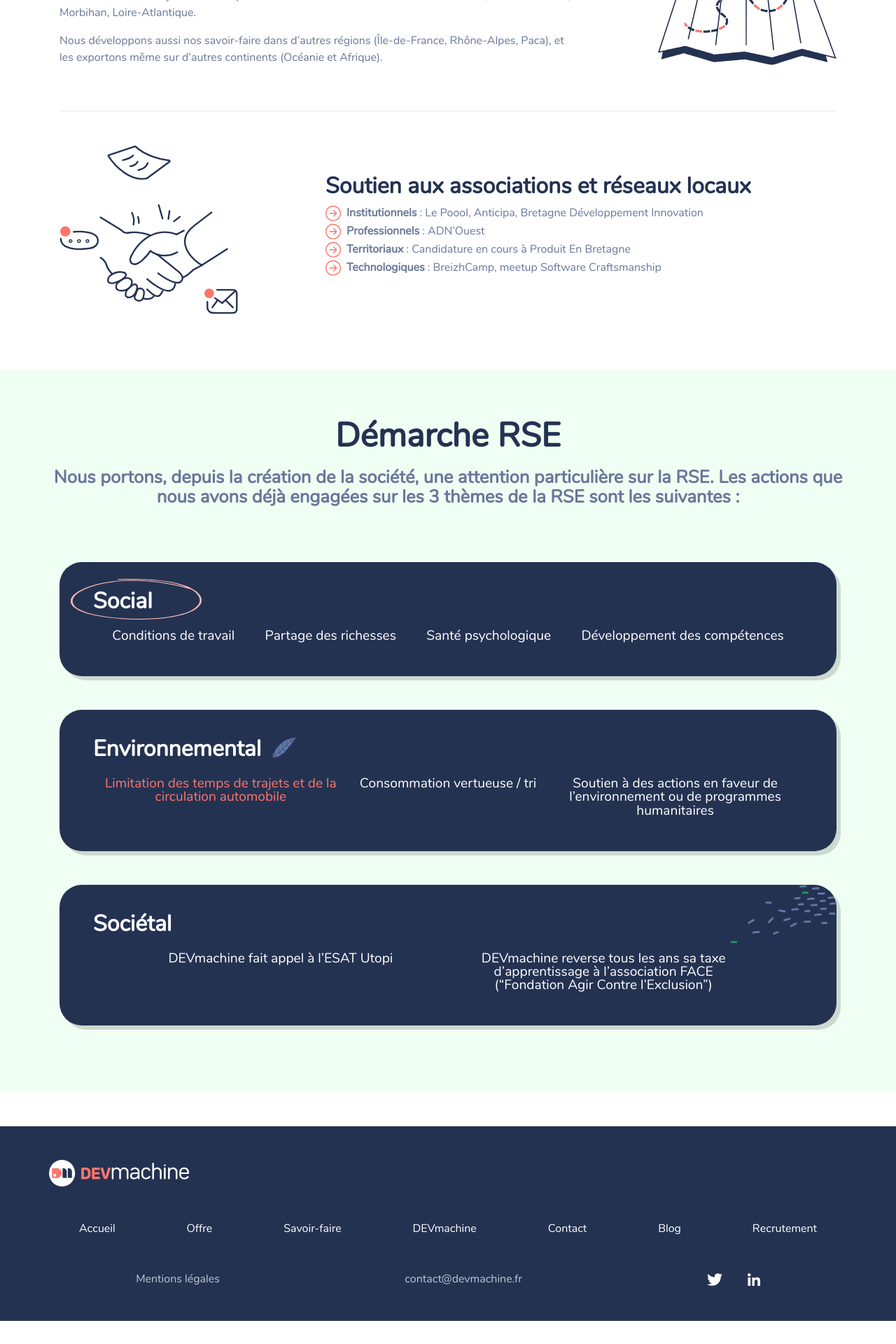
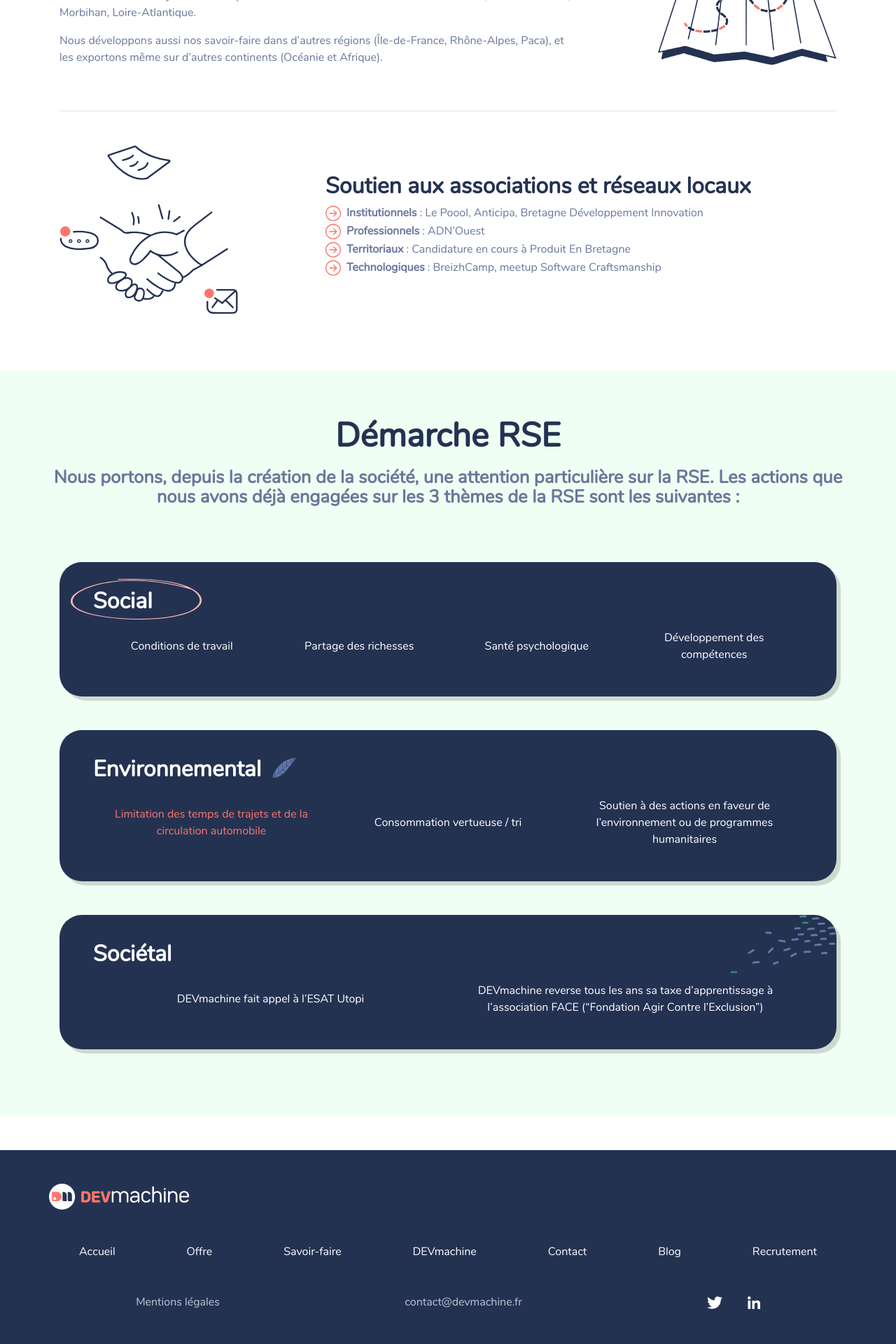
Before and after one commit to DEVmachine-fr/website, a Jekyll site: the page built from pages/dev-machine.html, in a window 1280 px wide. Shown: the part 2426-4346 px from the top of the page at 70% size. Built offline with Jekyll 4.4.1, drawn with Linux system fonts in a browser that asks for light colours; nearby versions of some CDN libraries; before the commit the page ends 4313 px from its top, so only the background shows below that.

Commit message:
feat: improve rse part

```diff
--- a/_sass/_dev-machine.scss
+++ b/_sass/_dev-machine.scss
@@ -123,11 +123,6 @@
         position: absolute;
         left: 15%;
 
-        // @media (max-width: $sm-size) {
-          // left: 0;
-          // width: 30rem;
-        // }
-
         ul {
           margin-bottom: 0;
           li:not(:last-child) {
@@ -145,18 +140,11 @@
     div.rse-subitems {
       display: flex;
       flex-wrap: wrap;
-      gap: 5% 1rem;
+      align-items: center;
+
+      text-align: center;
       margin-top: 1rem;
-      justify-content: space-evenly;
-
-      p, span {
-        text-align: center;
-        font-size: 1.2rem;
-        max-width: 35%;
-        line-height: 1.2rem;
-
-        & > p { max-width: initial }
-      }
+      row-gap: 1rem;
     }
 
     @media (max-width: $sm-size) {
--- a/pages/dev-machine.html
+++ b/pages/dev-machine.html
@@ -156,10 +156,10 @@
       </div>
 
       <div class="rse-subitems">
-        <p>Conditions de travail</p>
-        <p>Partage des richesses</p>
-        <p>Santé psychologique</p>
-        <p>Développement des compétences</p>
+        <p class="col-lg-3 col-md-6 col-sm-12">Conditions de travail</p>
+        <p class="col-lg-3 col-md-6 col-sm-12">Partage des richesses</p>
+        <p class="col-lg-3 col-md-6 col-sm-12">Santé psychologique</p>
+        <p class="col-lg-3 col-md-6 col-sm-12">Développement des compétences</p>
       </div>
     </div>
 
@@ -169,7 +169,7 @@
         <img class="leaf" alt="" src="/assets/images/website/page-dm/rse/leaf.svg" />
       </div>
       <div class="rse-subitems">
-        <span class="info">
+        <span class="col-lg-4 col-md-6 col-sm-12 info">
           <p>Limitation des temps de trajets et de la circulation automobile</p>
           <div id="environnemental-items">
             <ul class="arrow-list">
@@ -180,8 +180,8 @@
             </ul>
           </div>
         </span>
-        <p>Consommation vertueuse / tri</p>
-        <p>Soutien à des actions en faveur de l’environnement ou de programmes humanitaires</p>
+        <p class="col-lg-4 col-md-6 col-sm-12">Consommation vertueuse / tri</p>
+        <p class="col-lg-4 offset-lg-0 col-md-6 offset-md-3 col-sm-12">Soutien à des actions en faveur de l’environnement ou de programmes humanitaires</p>
       </div>
     </div>
 
@@ -191,8 +191,8 @@
         <!-- <img class="confettis" alt="" src="" /> -->
       </div>
       <div class="rse-subitems">
-        <p>DEVmachine fait appel à l’ESAT Utopi</p>
-        <p>DEVmachine reverse tous les ans sa taxe d’apprentissage à l’association FACE (“Fondation Agir Contre l’Exclusion”)</p>
+        <p class="col-md-6 col-sm-12">DEVmachine fait appel à l’ESAT Utopi</p>
+        <p class="col-md-6 col-sm-12">DEVmachine reverse tous les ans sa taxe d’apprentissage à l’association FACE (“Fondation Agir Contre l’Exclusion”)</p>
       </div>
     </div>
   </div>
```
